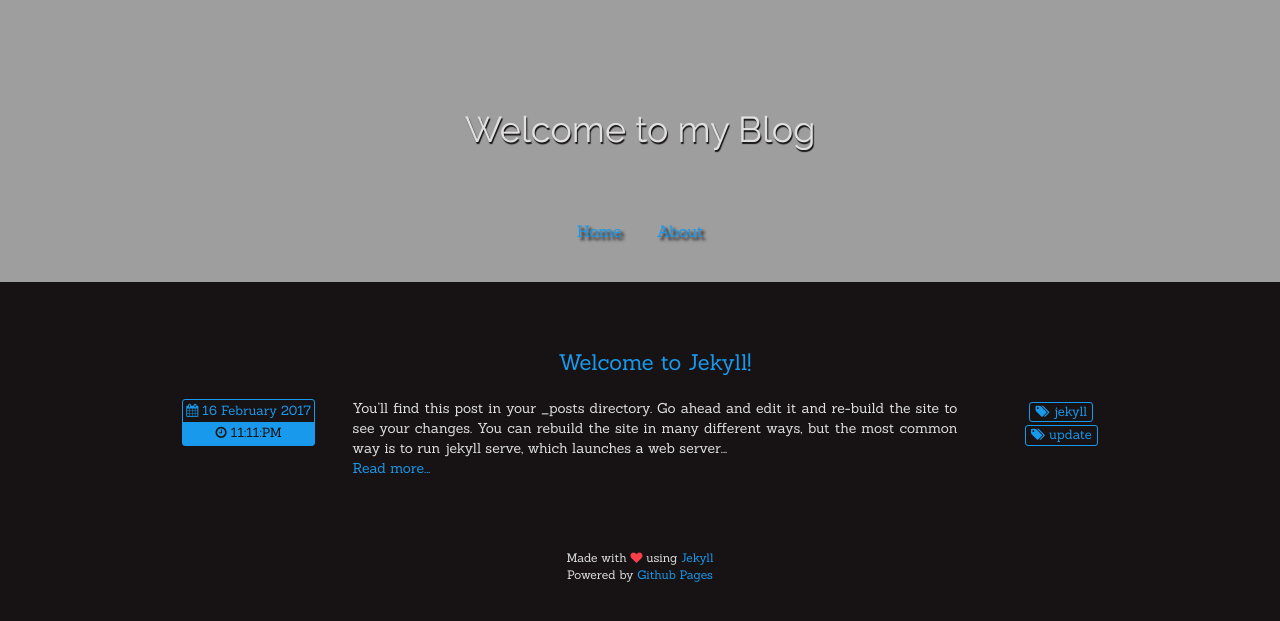
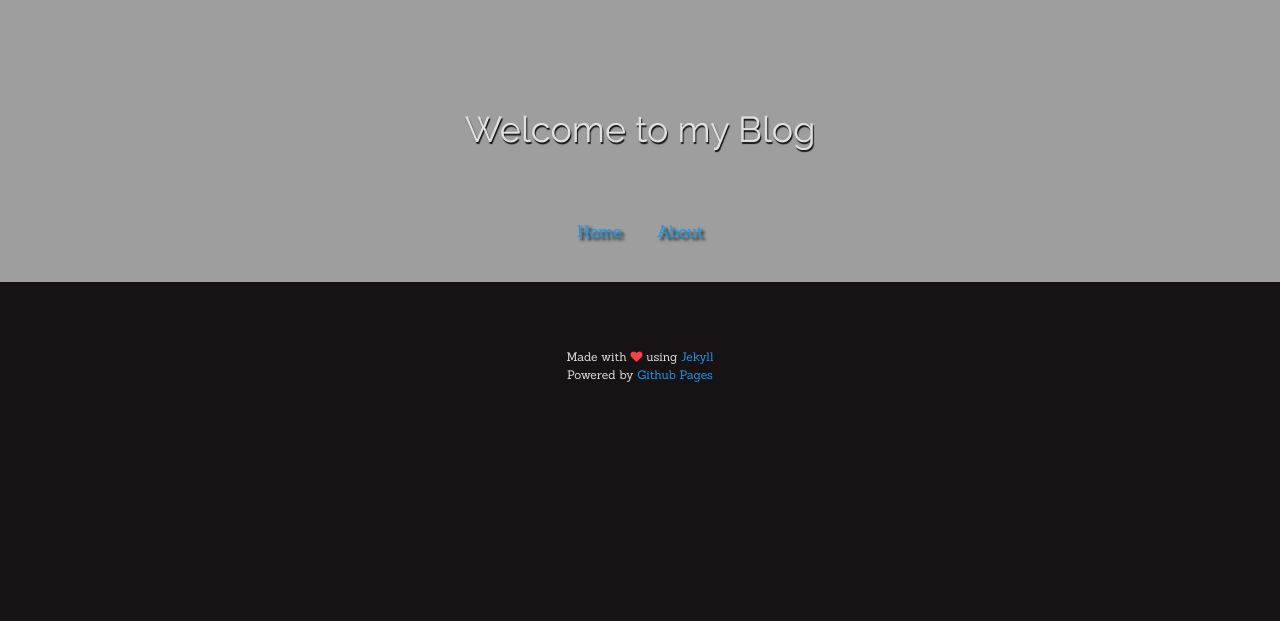
Before and after one commit to glxnull/old-site, a Jekyll site: the page built from index.html, in a window 1280 px wide. Shown: the top 621 px of the page. Built offline with Jekyll 4.4.1, drawn with Linux system fonts in a browser that asks for light colours.

Commit message:
Final details

```diff
--- a/_config.yml
+++ b/_config.yml
@@ -20,7 +20,10 @@ owner:
     name: Antonio Campos
     bio: >
         22 years old, Computer science student, another carbon piece.
-    interests: [C++ (Qt), C# (WPF), Python, OCaml, Haskell]
+        I enjoy programming and listening to music, I'm currently focused
+        on creating custom user interfaces also I find functional programming
+        pretty interesting and I really like learning something new: a language or framework.
+    interests: [C++ (Qt), C# (WPF), Python, Haskell]
     avatar_hash: cff3e11c78e0e1068164741c02d2c186
     job: Student
     email: geckocore03@outlook.com
--- a/_posts/2017-02-16-welcome-to-jekyll.markdown
+++ /dev/null
@@ -1,27 +0,0 @@
----
-layout: post
-title:  "Welcome to Jekyll!"
-date:   2017-02-16 17:11:14 -0600
-tags:   [jekyll, update]
-image:  visual-bg.png
-description: An introduction to Jekyll
----
-You’ll find this post in your `_posts` directory. Go ahead and edit it and re-build the site to see your changes. You can rebuild the site in many different ways, but the most common way is to run `jekyll serve`, which launches a web server and auto-regenerates your site when a file is updated.
-
-To add new posts, simply add a file in the `_posts` directory that follows the convention `YYYY-MM-DD-name-of-post.ext` and includes the necessary front matter. Take a look at the source for this post to get an idea about how it works.
-
-Jekyll also offers powerful support for code snippets:
-
-{% highlight ruby %}
-def print_hi(name)
-  puts "Hi, #{name}"
-end
-print_hi('Tom')
-#=> prints 'Hi, Tom' to STDOUT.
-{% endhighlight %}
-
-Check out the [Jekyll docs][jekyll-docs] for more info on how to get the most out of Jekyll. File all bugs/feature requests at [Jekyll’s GitHub repo][jekyll-gh]. If you have questions, you can ask them on [Jekyll Talk][jekyll-talk].
-
-[jekyll-docs]: https://jekyllrb.com/docs/home
-[jekyll-gh]:   https://github.com/jekyll/jekyll
-[jekyll-talk]: https://talk.jekyllrb.com/
--- a/about.html
+++ b/about.html
@@ -32,7 +32,7 @@ description: All you need to know about me and this blog
               <li><a href="https://www.facebook.com/{{ site.owner.facebook }}" target="_blank" class="social-icon facebook"><i class="fa fa-facebook"></i></a></li>
               <li><a href="https://github.com/{{ site.owner.github }}" target="_blank" class="social-icon github"><i class="fa fa-github"></i></a></li>
               <li><a href="https://www.instagram.com/{{ site.owner.instagram }}" target="_blank" class="social-icon instagram"><i class="fa fa-instagram"></i></a></li>
-              <li><a href="https://lastfm.com/user/{{ site.owner.lastfm }}" target="_blank" class="social-icon lastfm"><i class="fa fa-lastfm"></i></a></li>
+              <li><a href="https://www.last.fm/user/{{ site.owner.lastfm }}" target="_blank" class="social-icon lastfm"><i class="fa fa-lastfm"></i></a></li>
             </ul>
           </div>
       </div>
```
Also changed, not shown: Gemfile.lock, 1 other file.
